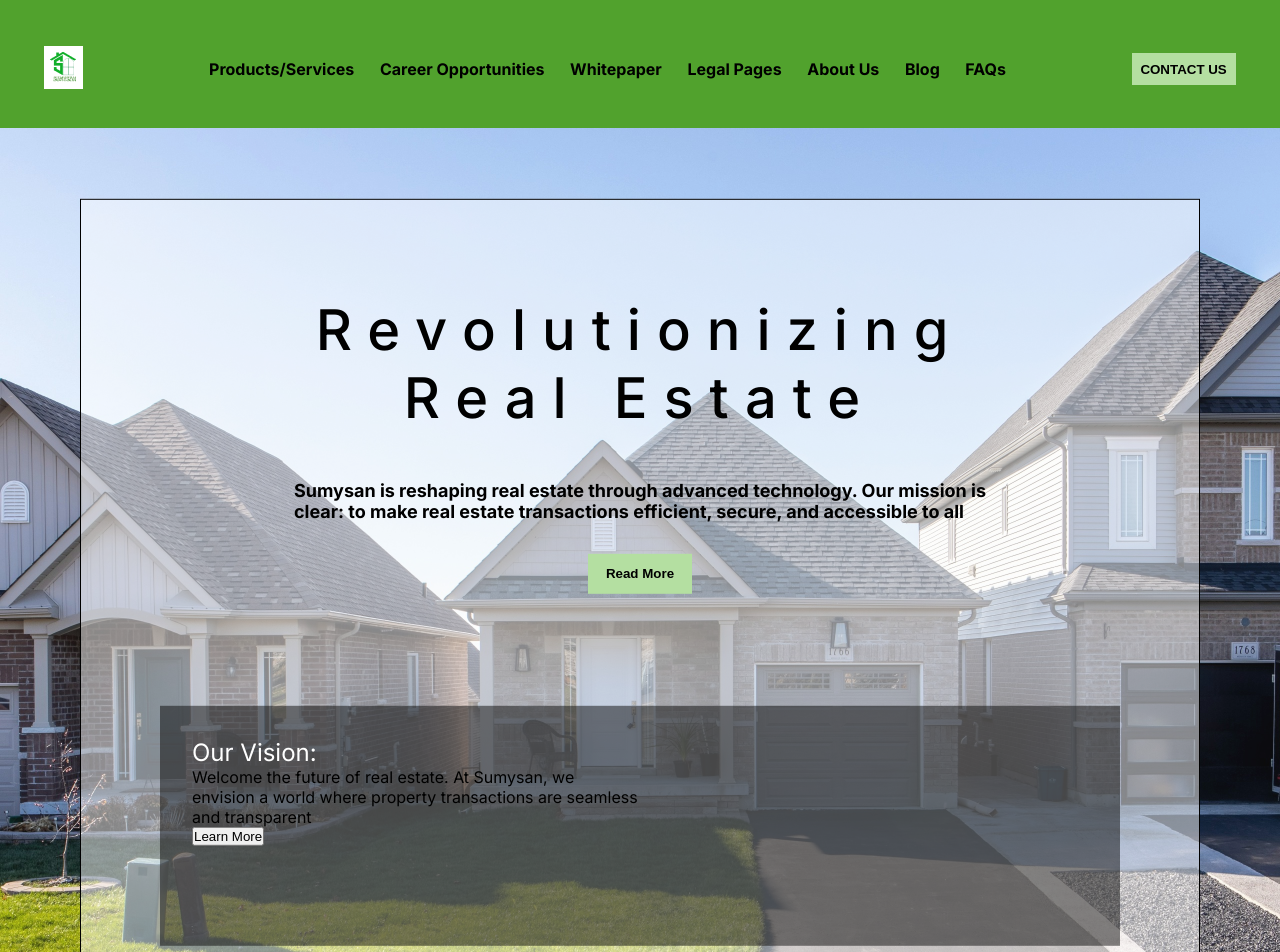
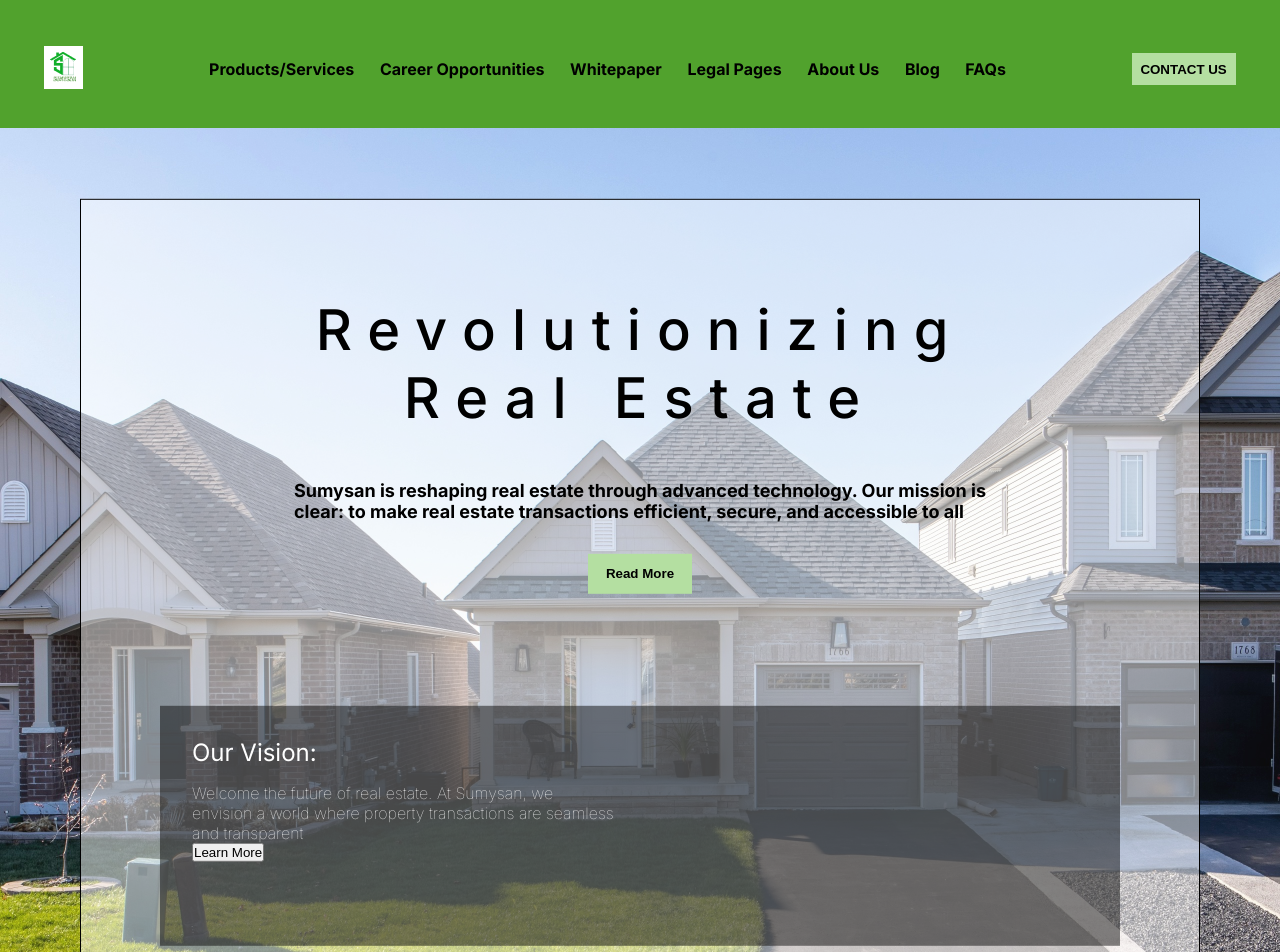
Before and after one commit to SumySan-Homex/Sumysan, a Next.js app: page / in a window 1280 px wide. Shown: the top 952 px of the page. Built offline with nearby package versions, Linux system fonts and the light colour scheme.

Commit message:
:art: Styling wip...

```diff
--- a/components/About.tsx
+++ b/components/About.tsx
@@ -29,7 +29,7 @@ const About = () => {
               <div className={styles.miniContent}>
                 <h2 className={styles.header2}>Our Vision:</h2>
 
-                <p>
+                <p className={styles.desc2}>
                   Welcome the future of real estate. At Sumysan, we
                   <br />
                   envision a world where property transactions are seamless
--- a/styles/about.module.css
+++ b/styles/about.module.css
@@ -66,3 +66,9 @@
   color: white;
   font-weight: 400;
 }
+
+.desc2 {
+  margin-top: 1rem;
+  color: white;
+  font-weight: 100;
+}
```
